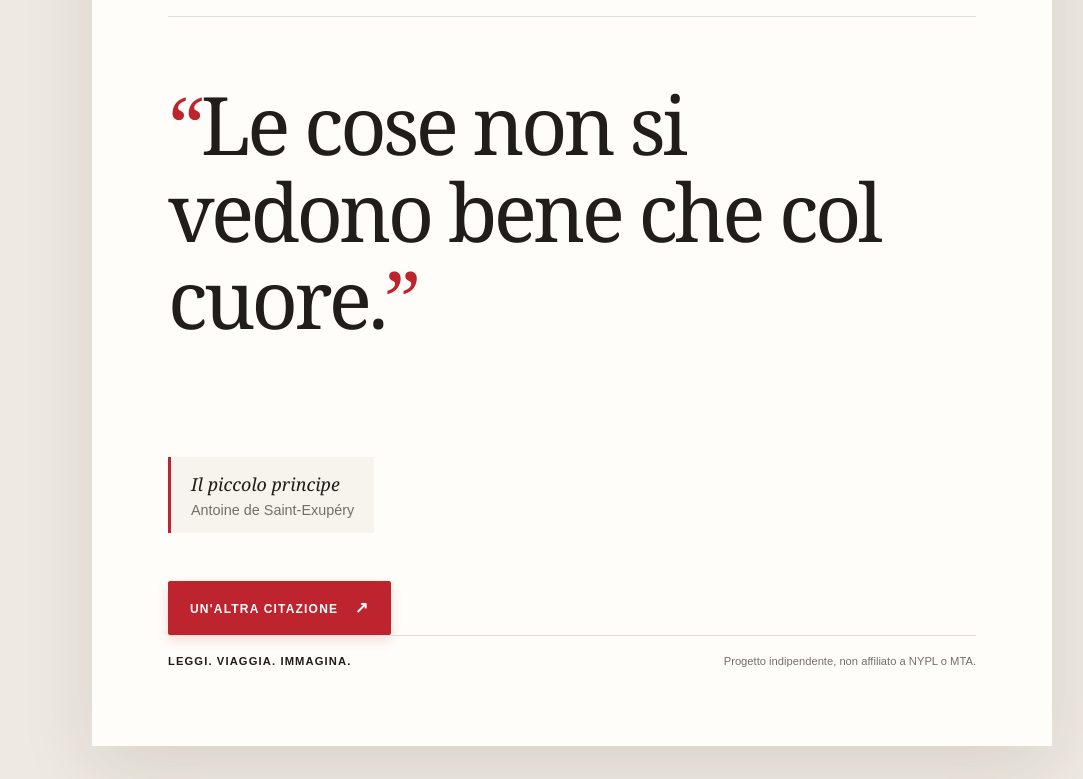
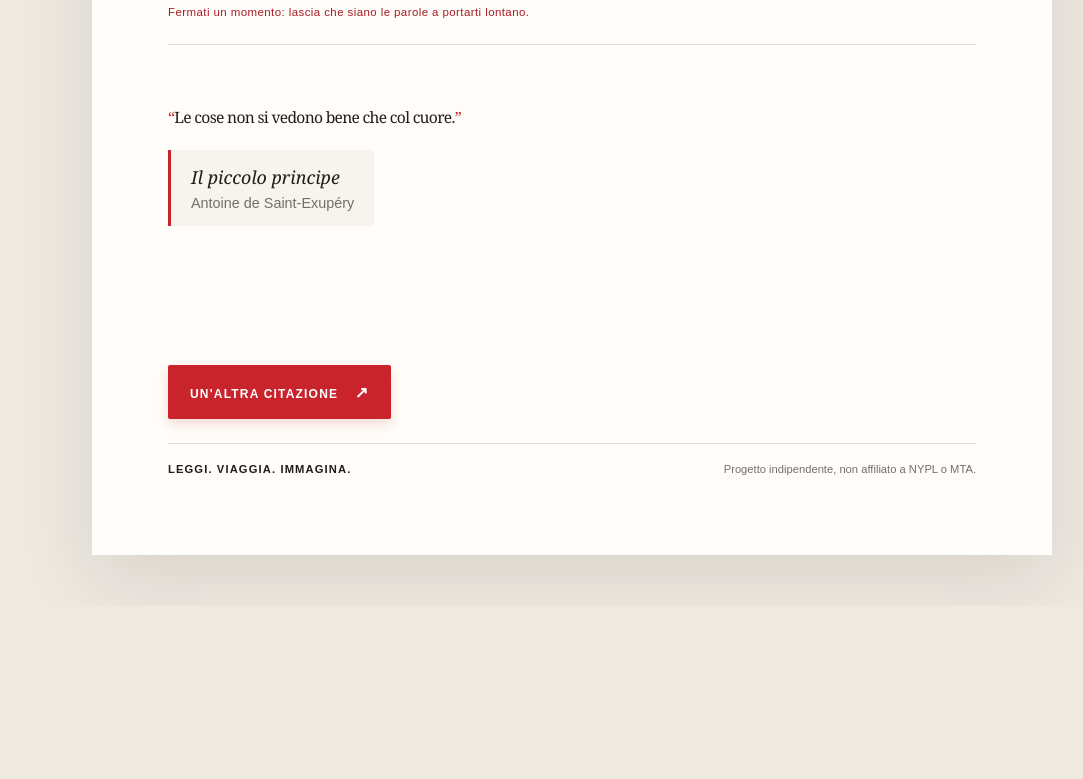
Before and after one commit to theundergroundlibrary-abact/theundergroundlibrary-abact.github.io, a plain HTML site: page index.html in a window 1280 px wide. Shown: the part 194-973 px from the top of the page, without its empty margins (68-1151 px from the left). After the commit the page ends 800 px from the top, so only its background shows below. Drawn offline with Linux system fonts and the light colour scheme.

Commit message:
Add files via upload

```diff
--- a/index.html
+++ b/index.html
@@ -7,22 +7,22 @@
 <meta name="description" content="The Underground Library — una citazione letteraria per il tuo viaggio.">
 <title>The Underground Library</title>
 <style>
-:root{--red:#bd242d;--red-dark:#951b23;--ink:#201d1b;--paper:#fffdf9;--canvas:#eee9e1;--muted:#746e68;--rule:#e2ddd5}
-*{box-sizing:border-box}html{min-height:100%;background:var(--canvas)}body{margin:0;min-height:100vh;min-height:100svh;padding:clamp(16px,4vw,52px);font-family:Arial,Helvetica,sans-serif;color:var(--ink);background:radial-gradient(circle at 8% 12%,rgba(189,36,45,.08) 0 2px,transparent 3px),var(--canvas)}
-.page{position:relative;max-width:960px;min-height:calc(100vh - clamp(32px,8vw,104px));min-height:calc(100svh - clamp(32px,8vw,104px));margin:auto;background:var(--paper);border-top:7px solid var(--red);box-shadow:0 24px 70px rgba(44,34,27,.11);display:flex;flex-direction:column;padding:clamp(28px,6.5vw,76px);overflow:hidden}
-.topline{display:flex;align-items:center;justify-content:space-between;gap:24px;border-bottom:1px solid var(--rule);padding-bottom:22px}.mark{font-size:.78rem;font-weight:800;letter-spacing:.12em;text-transform:uppercase}.stamp{color:var(--red-dark);font-size:.72rem;font-weight:700;letter-spacing:.035em;line-height:1.55;text-align:right;text-transform:none}
-main{flex:1;display:flex;flex-direction:column;justify-content:flex-start;padding:clamp(52px,8vh,82px) 0 0}.quote{height:clamp(250px,42vh,450px);overflow:hidden;font-family:Georgia,'Times New Roman',serif;font-size:clamp(2.35rem,6.3vw,5.25rem);line-height:1.08;letter-spacing:-.045em;margin:0;max-width:780px}.quote::before{content:'“';display:inline;color:var(--red);font-size:1em;line-height:inherit;margin:0;vertical-align:baseline}.quote::after{content:'”';color:var(--red)}
-.attribution{margin-top:clamp(30px,5vh,52px);padding:15px 20px;border-left:3px solid var(--red);background:#f7f3ed;max-width:max-content}.book{font-family:Georgia,'Times New Roman',serif;font-size:1.12rem;font-style:italic;margin:0 0 6px}.author{color:var(--muted);font-size:.9rem;margin:0}.action{margin-top:clamp(34px,6vh,58px);display:flex;align-items:center;gap:18px;flex-wrap:wrap}.button{appearance:none;border:0;border-radius:2px;background:var(--red);color:#fff;min-height:54px;padding:0 22px;font-size:.75rem;font-weight:800;letter-spacing:.1em;cursor:pointer;box-shadow:0 5px 12px rgba(189,36,45,.16);transition:background .2s,transform .2s,box-shadow .2s}.button span{display:inline-block;margin-left:12px;font-size:1rem}.button:hover{background:var(--red-dark);transform:translateY(-2px);box-shadow:0 8px 16px rgba(189,36,45,.2)}.button:focus-visible{outline:3px solid var(--ink);outline-offset:4px}
+:root{--red:#c9232c;--red-dark:#a91c24;--ink:#201d1b;--paper:#fffdf9;--canvas:#eee9e1;--muted:#746e68;--rule:#e2ddd5}
+*{box-sizing:border-box}html{min-height:100%;background:var(--canvas)}body{margin:0;min-height:100vh;min-height:100svh;padding:clamp(16px,4vw,52px);font-family:Arial,Helvetica,sans-serif;color:var(--ink);background:radial-gradient(circle at 8% 12%,rgba(201,35,44,.08) 0 2px,transparent 3px),var(--canvas)}
+.page{position:relative;width:100%;height:calc(100svh - clamp(32px,8vw,104px));max-width:960px;min-height:0;margin:auto;background:var(--paper);border-top:7px solid var(--red);box-shadow:0 24px 70px rgba(44,34,27,.11);display:flex;flex-direction:column;padding:clamp(28px,6.5vw,76px);overflow:hidden}
+.topline{display:flex;align-items:flex-start;justify-content:flex-start;gap:24px;border-bottom:1px solid var(--rule);padding-bottom:22px}.brand{display:flex;flex-direction:column;align-items:flex-start;gap:5px;width:100%}.city{color:var(--ink);font-size:.78rem;font-weight:800;letter-spacing:.12em}.mark{font-size:.78rem;font-weight:800;letter-spacing:.12em;text-transform:uppercase}.stamp{color:var(--red-dark);font-size:.72rem;font-weight:400;letter-spacing:.035em;line-height:1.55;text-align:left;text-transform:none;max-width:480px;margin-top:8px}
+main{position:relative;flex:1;min-height:0;display:flex;flex-direction:column;justify-content:flex-start;padding:clamp(52px,8vh,82px) 0 90px}.quote{max-height:clamp(250px,42vh,450px);overflow:hidden;display:block;margin:0;max-width:780px}.quote-copy{display:block;width:100%;font-family:Georgia,'Times New Roman',serif;font-size:clamp(2.35rem,6.3vw,5.25rem);line-height:1.08;letter-spacing:-.045em}.quote-copy::before{content:'“';color:var(--red);font-size:1em;line-height:inherit;vertical-align:baseline}.quote-copy::after{content:'”';color:var(--red)}
+.attribution{margin-top:24px;padding:15px 20px;border-left:3px solid var(--red);background:#f7f3ed;max-width:max-content}.book{font-family:Georgia,'Times New Roman',serif;font-size:1.12rem;font-style:italic;margin:0 0 6px}.author{color:var(--muted);font-size:.9rem;margin:0}.action{position:absolute;left:0;bottom:24px;display:flex;align-items:center;gap:18px;flex-wrap:wrap}.button{appearance:none;border:0;border-radius:2px;background:var(--red);color:#fff;min-height:54px;padding:0 22px;font-size:.75rem;font-weight:800;letter-spacing:.1em;cursor:pointer;box-shadow:0 5px 12px rgba(201,35,44,.16);transition:background .2s,transform .2s,box-shadow .2s}.button span{display:inline-block;margin-left:12px;font-size:1rem}.button:hover{background:var(--red-dark);transform:translateY(-2px);box-shadow:0 8px 16px rgba(201,35,44,.2)}.button:focus-visible{outline:3px solid var(--ink);outline-offset:4px}
 footer{border-top:1px solid var(--rule);padding-top:17px;color:var(--muted);font-size:.7rem;line-height:1.55;display:flex;justify-content:space-between;gap:18px;flex-wrap:wrap}.footer-title{color:var(--ink);font-weight:800;letter-spacing:.1em;text-transform:uppercase}
-@media(max-width:560px){body{padding:0;background:var(--paper)}.page{min-height:100vh;min-height:100svh;padding:25px 23px 20px;border-top-width:6px;box-shadow:none}.topline{align-items:flex-start;gap:14px;padding-bottom:18px}.mark{font-size:.66rem;letter-spacing:.09em}.stamp{max-width:155px;font-size:.65rem;line-height:1.5}main{padding:clamp(52px,9vh,78px) 0 30px}.quote{height:clamp(230px,37svh,330px);font-size:clamp(2.35rem,10vw,3.45rem);line-height:1.08}.attribution{margin-top:28px;padding:13px 16px}.book{font-size:1.04rem}.author{font-size:.86rem}.action{margin-top:30px}.button{width:100%;min-height:56px}footer{font-size:.65rem}}
+@media(max-width:560px){body{padding:0;background:var(--paper)}.page{height:100svh;min-height:100svh;padding:25px 23px 20px;border-top-width:6px;box-shadow:none}.topline{align-items:flex-start;gap:14px;padding-bottom:18px}.mark,.city{font-size:.66rem;letter-spacing:.09em}.stamp{max-width:100%;font-size:.65rem;line-height:1.5;margin-top:7px}main{padding:clamp(52px,9vh,78px) 0 88px}.quote{max-height:clamp(230px,37svh,330px)}.quote-copy{font-size:clamp(2.35rem,10vw,3.45rem);line-height:1.08}.attribution{margin-top:24px;padding:13px 16px}.book{font-size:1.04rem}.author{font-size:.86rem}.action{right:0}.button{width:100%;min-height:56px}footer{font-size:.65rem}}
 @media(prefers-reduced-motion:reduce){*,*::before,*::after{transition:none!important;scroll-behavior:auto!important}}
 </style>
 </head>
 <body>
 <div class="page">
-<header class="topline"><div class="mark">The Underground Library</div><div class="stamp">La città corre.<br>fermati un momento:<br>lascia che siano le parole a portarti lontano.</div></header>
+<header class="topline"><div class="brand"><div class="city">NEW YORK</div><div class="mark">The Underground Library</div><div class="stamp">La città corre.<br>Fermati un momento: lascia che siano le parole a portarti lontano.</div></div></header>
 <main aria-live="polite" aria-atomic="true">
-<blockquote class="quote" id="quote">Non tutti quelli che vagano sono perduti.</blockquote>
+<blockquote class="quote"><span class="quote-copy" id="quote">Non tutti quelli che vagano sono perduti.</span></blockquote>
 <div class="attribution"><p class="book" id="book">Il Signore degli Anelli</p><p class="author" id="author">J.R.R. Tolkien</p></div>
 <div class="action"><button class="button" id="next" type="button">UN'ALTRA CITAZIONE <span aria-hidden="true">↗</span></button></div>
 </main>
@@ -51,7 +51,7 @@ const quotes = [
 let current = -1;
 let remaining = [];
 const quoteEl=document.getElementById('quote'), bookEl=document.getElementById('book'), authorEl=document.getElementById('author');
-function fitQuoteText(){quoteEl.style.fontSize='';let size=parseFloat(getComputedStyle(quoteEl).fontSize);while(quoteEl.scrollHeight>quoteEl.clientHeight+1&&size>16){size-=1;quoteEl.style.fontSize=`${size}px`;}}
+function fitQuoteText(){quoteEl.style.fontSize='';let size=parseFloat(getComputedStyle(quoteEl).fontSize);const area=quoteEl.parentElement;while(area.scrollHeight>area.clientHeight+1&&size>16){size-=1;quoteEl.style.fontSize=`${size}px`;}}
 function showQuote(index){const q=quotes[index];quoteEl.textContent=q.text;bookEl.textContent=q.book;authorEl.textContent=q.author;fitQuoteText();}
 function shuffleQuotes(){remaining=quotes.map((_,index)=>index);for(let i=remaining.length-1;i>0;i--){const j=Math.floor(Math.random()*(i+1));[remaining[i],remaining[j]]=[remaining[j],remaining[i]];}if(remaining.length>1&&remaining[remaining.length-1]===current){[remaining[0],remaining[remaining.length-1]]=[remaining[remaining.length-1],remaining[0]];}}
 function showNextQuote(){if(remaining.length===0)shuffleQuotes();current=remaining.pop();showQuote(current);}
```
